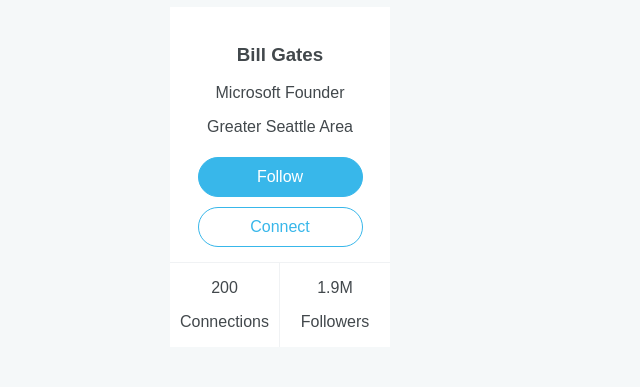
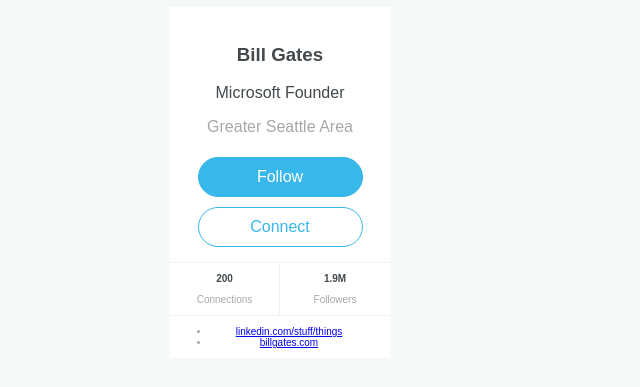
Before and after one commit to samstephen/08-17-linkedin-study, a website: page dev/index.html in a window 1280 px wide. Shown: the part 83-470 px from the top of the page, without its empty margins (0-640 px from the left). Drawn offline with Linux system fonts and the light colour scheme.

Commit message:
added gray color and font lightening/ bloding as needed on profile panel

```diff
--- a/dev/index.html
+++ b/dev/index.html
@@ -33,7 +33,7 @@
         <h3 class="name">
             Bill Gates
         </h3>
-        <p class="title">
+        <p class="position">
             Microsoft Founder
         </p>
         <p class="location">
@@ -49,26 +49,31 @@
             <p class="amount">
                 200
             </p>
-            <p class="title">
+            <p class="title social-text">
                 Connections
             </p>
+            <hr>
         </div>
         <div class="profile-panel__social-data">
             <p class="amount">
                 1.9M
             </p>
-            <p class="title">
+            <p class="title social-text">
                 Followers
             </p>
+            <hr>
         </div>
-        <hr>
 
 
 
+        <div class="profile-panel__social-links social-text">
+            <ul>
+            <li><a href="#">linkedin.com/stuff/things</a></li>
+            <li><a href="#">billgates.com</a></li>
+            </ul>
+        </div>
 
     </section>
-
-
     <div class="block block--half-col">
 
     </div>
--- a/dev/scss/_content.scss
+++ b/dev/scss/_content.scss
@@ -27,8 +27,33 @@
 .profile-panel__social-data {
   width: 50%;
   float: left;
+  font-size: 10px;
 }
 
 .profile-panel__social-data.left-border {
   border-right: solid 1px $light-gray;
 }
+
+
+.profile-panel__social-links {
+  color: $gray;
+  font-size: 10px;
+  width: 90%;
+  float: left;
+  font-weight: lighter;
+}
+
+.title {
+  color: $gray;
+  font-weight: lighter;
+}
+
+.amount {
+  font-weight: bold;
+}
+
+.location {
+  color: $gray;
+  font-weight: lighter;
+
+}
```
Also changed, not shown: dev/css/styles.css, 1 other file.
